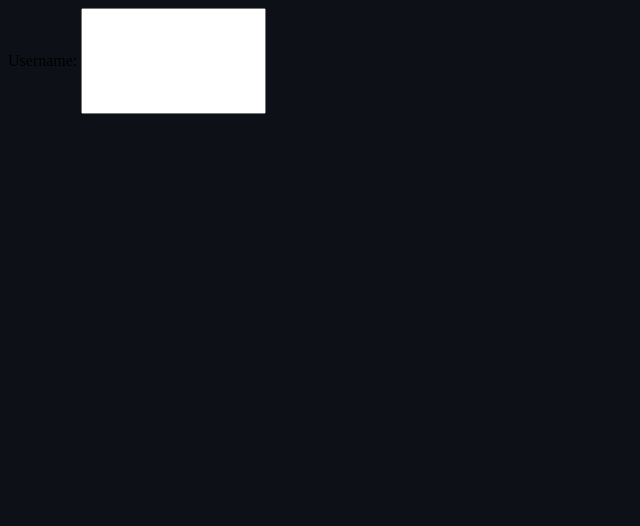
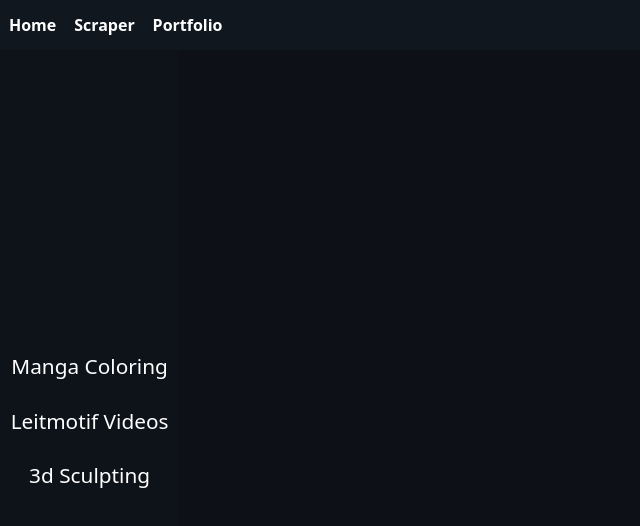
Before and after one commit to paranoid-android12/portfolio-website, a plain HTML site: page Admin/admin.html in a window 1280 px wide. Shown: the whole page, without its empty margins (0-640 px from the left). Drawn offline with nearby package versions, Linux system fonts and the light colour scheme.

Commit message:
Added Admin page

```diff
--- a/Admin/admin.html
+++ b/Admin/admin.html
@@ -3,10 +3,25 @@
     <head>
         <link rel="stylesheet" type="text/css" href="adminCasc.css" />
         <script src="https://ajax.googleapis.com/ajax/libs/jquery/2.1.1/jquery.min.js"></script>
+        <script src="https://code.jquery.com/jquery-3.7.0.js"></script>
+        <script src="adminScript.js"></script>
         <title>Login</title>
     </head>
     <body style="background-color: rgb(13, 17, 23);">
-            <label for="sucks">Username:</label>
-            <input type="text" class="sucks" name="username">
+        <div class="maincontainer">
+            <ul class="header">
+                <li id="home">Home</li>
+                <li id="scraper">Scraper</li>
+                <li id="portfolio" onclick="clicked()">Portfolio</li>
+            </ul>
+
+            <div class="container">
+                <div class="sidebar">
+                    <h2>Manga Coloring</h2>
+                    <h2>Leitmotif Videos</h2>
+                    <h2>3d Sculpting</h2>
+                </div>
+            </div>
+        </div>
     </body>
 </html>
--- a/Admin/adminCasc.css
+++ b/Admin/adminCasc.css
@@ -1,4 +1,59 @@
+*{
+    padding: 0;
+    margin: 0;
+}
+
 .sucks{
     color: aqua;
     height: 100px;
 }
+
+.maincontainer{
+    --header-height: 50px;
+}
+
+ul{
+    color: white;
+    display: flex;
+    flex-direction: row;
+    height: var(--header-height);
+    background-color: rgb(17, 23, 31);
+    align-items: center;
+    box-shadow: 1px px 10px #000000;
+    position: relative;
+}
+
+li{
+
+    margin: 0.7%;
+    font-family: system-ui,-apple-system,system-ui,"Helvetica Neue",Helvetica,Arial,sans-serif;
+    font-weight: 600;
+    list-style-type: none;
+}
+
+.sidebar{
+    background-color: rgb(14, 19, 26);
+    width: 14vw;
+    height: calc(100vh - var(--header-height));
+    display: flex;
+    flex-direction: column;
+    justify-content: center;
+    align-items: center;
+}
+
+h2{
+    font-family: system-ui,-apple-system,system-ui,"Helvetica Neue",Helvetica,Arial,sans-serif;
+    color: white;
+    background-color: rgb(14, 19, 26);
+    width: 100%;
+    padding-top: 5%;
+    padding-bottom: 10%;
+    font-weight: 400;
+    font-size: 1.3rem;
+    text-align: center;
+}
+
+h2:hover{
+    background-color: rgb(13, 17, 23);
+    transition: background-color 0.3s;
+}
--- /dev/null
+++ b/Admin/adminScript.js
@@ -0,0 +1,4 @@
+function clicked(){
+    alert("HEHE");
+    window.open("../Portfolio/folio.html", "_self")
+}
--- a/Login/loginCasc.css
+++ b/Login/loginCasc.css
@@ -32,7 +32,8 @@
     width: 80%;
     height: 12%;
     margin-bottom: 3.2%;
-
+    background-color: rgb(13, 17, 23);
+    border-style: none;
 }
 
 
--- a/Menu/script.js
+++ b/Menu/script.js
@@ -2,6 +2,6 @@ function clicked(){
     const title = document.getElementById("main");
     title.style.opacity = "0";
     setTimeout(function(){
-        window.open("https://www.youtube.com/watch?v=dQw4w9WgXcQ&ab_channel=RickAstley", "_self")
+        window.open("../Login/loginMain.html", "_self")
     }, 2000);
 }
--- /dev/null
+++ b/Portfolio/folioCasc.css
@@ -0,0 +1,17 @@
+body{
+
+
+}
+
+.background{
+    background-image: url('pxfuel.jpg');
+    background-size: 100%;
+    display: block;
+    filter: blur(5px);
+    -webkit-filter: blur(5px);
+    height: 110vh;
+    left: 0;
+    position: fixed;
+    right: 0;
+    z-index: 1;
+}
```
Also changed, not shown: Portfolio/folio.html (added, +14 -0 lines), Portfolio/pxfuel.jpg (added).
